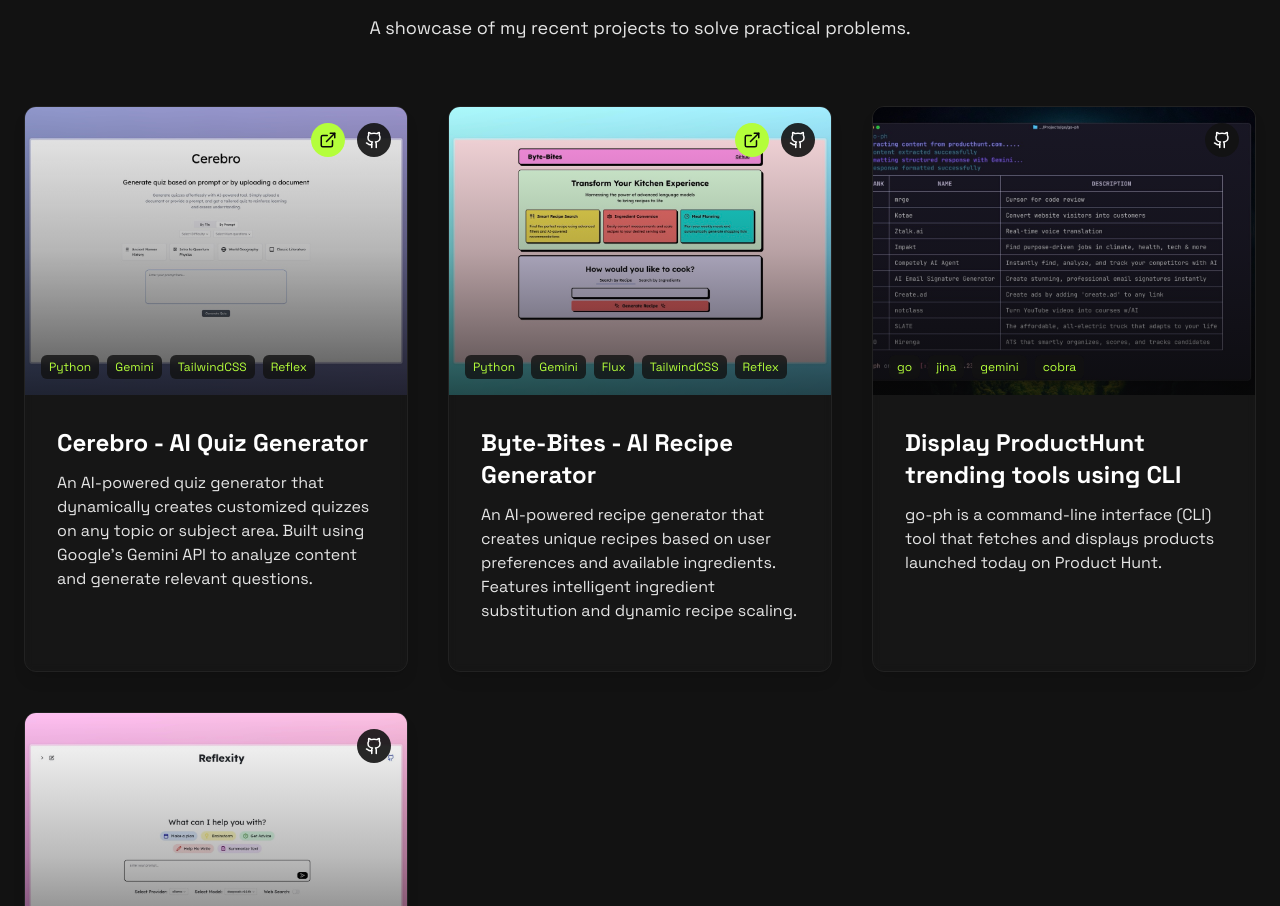
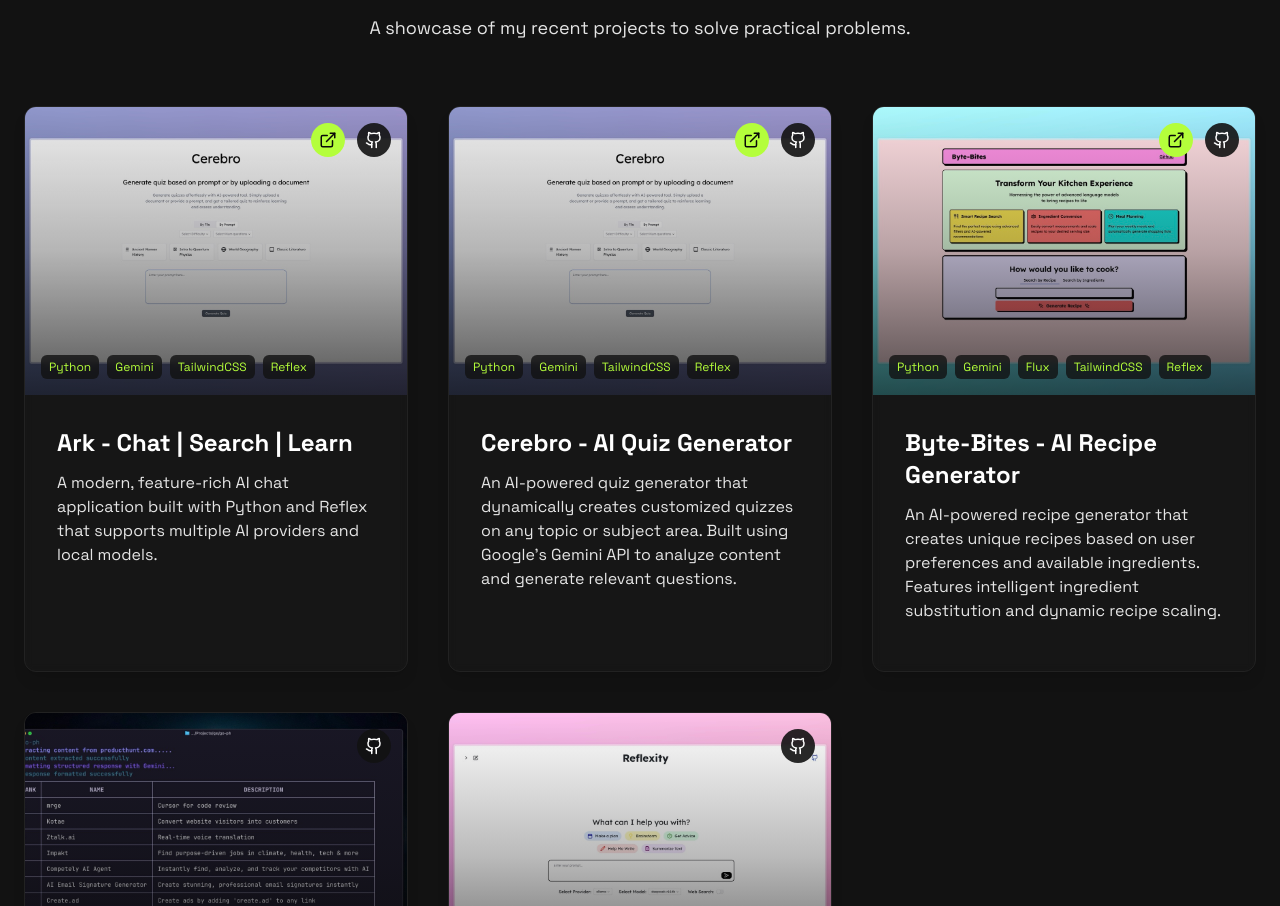
Before and after one commit to bm611/portfolio, a React (Vite) app: page / in a window 1280 px wide. Shown: the part 938-1844 px from the top of the page. Built offline with nearby package versions, Linux system fonts and the light colour scheme.

Commit message:
updated project card

```diff
--- a/src/components/Projects.tsx
+++ b/src/components/Projects.tsx
@@ -17,6 +17,15 @@ interface Project {
 }
 
 const projectData: Project[] = [
+  {
+    title: "Ark - Chat | Search | Learn",
+    description:
+      "A modern, feature-rich AI chat application built with Python and Reflex that supports multiple AI providers and local models.",
+    image: cerebro,
+    tags: ["Python", "Gemini", "TailwindCSS", "Reflex"],
+    github_url: "https://github.com/bm611/ark",
+    live_url: "https://chatwithark.xyz/",
+  },
   {
     title: "Cerebro - AI Quiz Generator",
     description:
```
